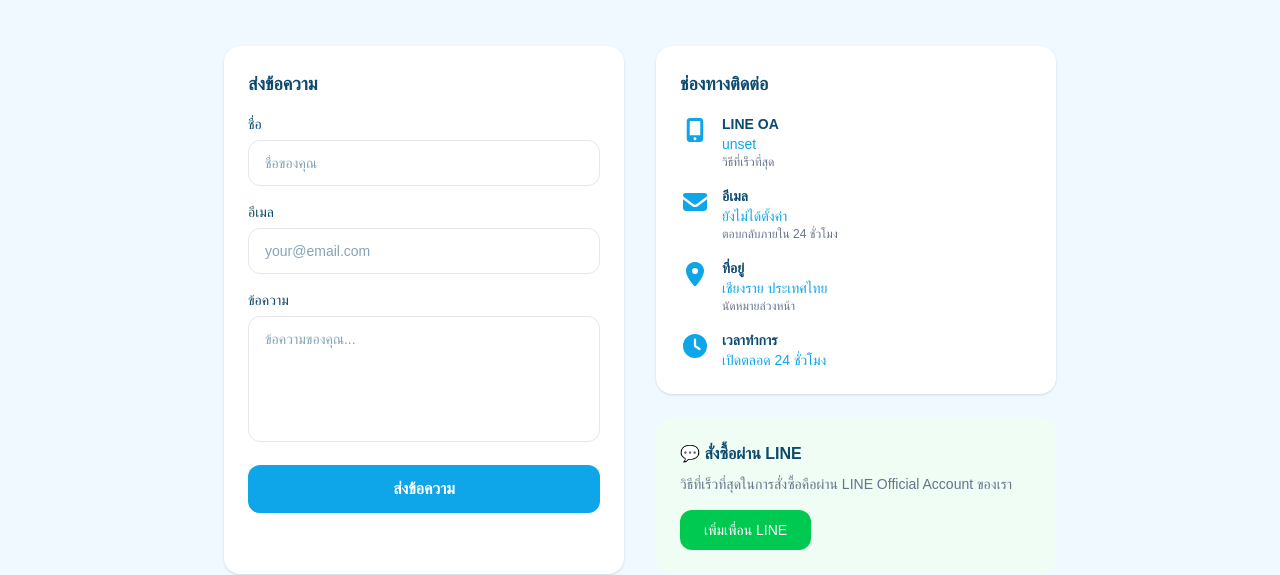
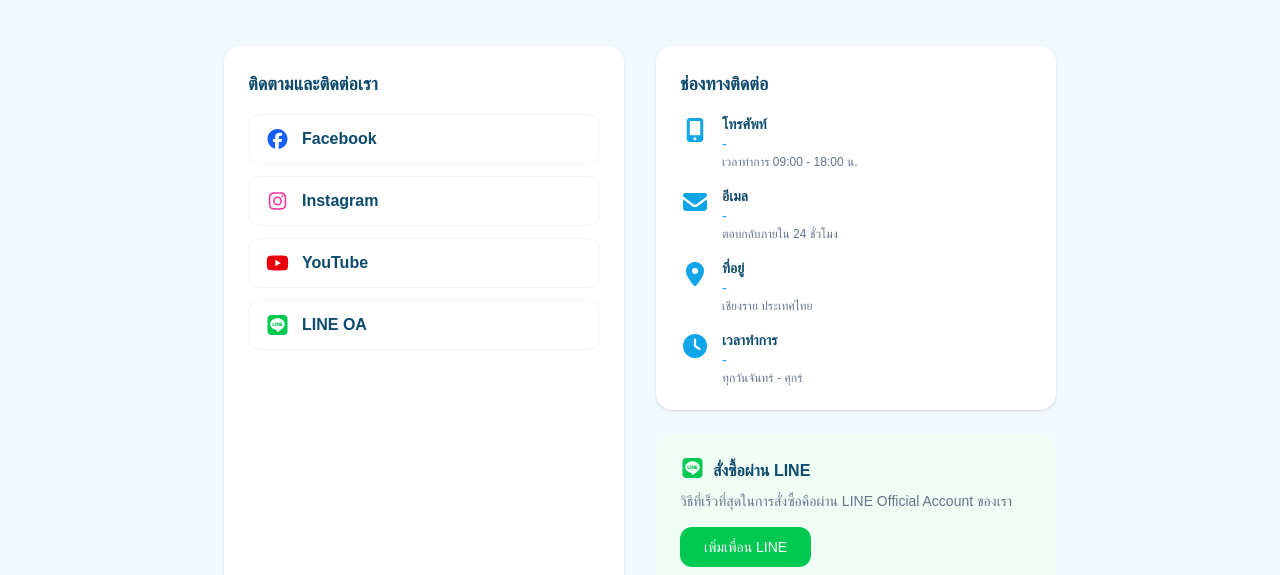
Before and after one commit to PawarisornS999/mini-betta-farm, a Next.js app: page /contact in a window 1280 px wide. Shown: the part 242-817 px from the top of the page. Built offline with nearby package versions, Linux system fonts and the light colour scheme; no server answers; a web font is replaced by a local one.

Commit message:
Update : fix line

```diff
--- a/src/app/api/line/daily-summary/route.ts
+++ b/src/app/api/line/daily-summary/route.ts
@@ -30,7 +30,7 @@ export async function GET(request: Request) {
   const lowStock = products.filter((product) => product.stock_qty > 0 && product.stock_qty <= 3).length;
   const soldOut = products.filter((product) => product.stock_qty === 0 || product.admin_status === "sold").length;
   const date = new Intl.DateTimeFormat("th-TH", { timeZone: "Asia/Bangkok", dateStyle: "medium" }).format(new Date());
-  const text = `📊 สรุปยอด Mini Betta Farm\n${date}\n━━━━━━━━━━━━\nคำสั่งซื้อวันนี้: ${activeOrders.length} รายการ\nชำระเงินแล้ว: ${paidOrders.length} รายการ\nยอดขายที่ชำระแล้ว: ฿${sales.toLocaleString("th-TH")}\nยกเลิก: ${orders.length - activeOrders.length} รายการ\nสต็อกต่ำ: ${lowStock} รายการ\nสินค้าหมด/ขายแล้ว: ${soldOut} รายการ\n━━━━━━━━━━━━\nดูรายละเอียดเพิ่มเติมได้ที่หน้า Admin`;
+  const text = `📊 สรุปยอด Mini Betta Farm\n${date}\n━━━━━━━━━━━━\n📝คำสั่งซื้อวันนี้: ${activeOrders.length} รายการ\n💰ชำระเงินแล้ว: ${paidOrders.length} รายการ\n✅ยอดขายที่ชำระแล้ว: ฿${sales.toLocaleString("th-TH")}\n🚫ยกเลิก: ${orders.length - activeOrders.length} รายการ\nสินค้าพร้อมขาย: ${lowStock} รายการ`;
   await pushLineMessage(recipient, text);
   return NextResponse.json({ success: true, orders: activeOrders.length, sales, lowStock, soldOut });
 }
--- a/src/app/contact/page.tsx
+++ b/src/app/contact/page.tsx
@@ -6,13 +6,24 @@ import { useLangStore } from "@/store/lang";
 import { getT } from "@/lib/i18n";
 import { FontAwesomeIcon } from "@fortawesome/react-fontawesome";
 import { faMobileScreenButton, faEnvelope, faLocationDot, faClock } from "@fortawesome/free-solid-svg-icons";
+import { faFacebook, faInstagram, faLine, faYoutube } from "@fortawesome/free-brands-svg-icons";
 
+const socialLinks = [
+  { label: "Facebook", href: "https://www.facebook.com/mini.betta.farm", icon: faFacebook, color: "text-blue-600" },
+  { label: "Instagram", href: "https://www.instagram.com/mini.betta.farm", icon: faInstagram, color: "text-pink-500" },
+  { label: "YouTube", href: "https://www.youtube.com/@mini-betta-farm", icon: faYoutube, color: "text-red-600" },
+  { label: "LINE OA", href: `https://line.me/R/ti/p/${encodeURIComponent(process.env.NEXT_PUBLIC_LINE_OA_ID || "")}`, icon: faLine, color: "text-green-500" },
+];
+const contactInfo = [
+  { label: "โทรศัพท์", value: process.env.NEXT_PUBLIC_CONTACT_PHONE || "-", desc: "เวลาทำการ 09:00 - 18:00 น.", icon: faMobileScreenButton },
+  { label: "อีเมล", value: process.env.NEXT_PUBLIC_CONTACT_EMAIL || "-", desc: "ตอบกลับภายใน 24 ชั่วโมง", icon: faEnvelope },
+  { label: "ที่อยู่", value: process.env.NEXT_PUBLIC_CONTACT_ADDRESS || "-", desc: "เชียงราย ประเทศไทย", icon: faLocationDot },
+  { label: "เวลาทำการ", value: process.env.NEXT_PUBLIC_CONTACT_HOURS || "-", desc: "ทุกวันจันทร์ - ศุกร์", icon: faClock },
+];
 export default function ContactPage() {
   const lang = useLangStore((s) => s.lang);
   const t = getT(lang).contact;
   const lineId = process.env.NEXT_PUBLIC_LINE_OA_ID;
-  const contactEmail = process.env.NEXT_PUBLIC_CONTACT_EMAIL;
-  const contactAddress = process.env.NEXT_PUBLIC_CONTACT_ADDRESS || "เชียงราย ประเทศไทย";
   return (
     <>
       <Header />
@@ -28,46 +39,22 @@ export default function ContactPage() {
           <div className="grid md:grid-cols-2 gap-8">
             <div className="bg-white rounded-2xl shadow-sm p-6">
               <h2 className="text-lg font-bold text-foreground mb-4">
-                {lang === "en" ? "Send a Message" : "ส่งข้อความ"}
+                {lang === "en" ? "Follow and Contact Us" : "ติดตามและติดต่อเรา"}
               </h2>
-              <form className="space-y-4" onSubmit={(e) => e.preventDefault()}>
-                <div>
-                  <label className="text-sm font-medium text-foreground block mb-1.5">
-                    {t.name}
-                  </label>
-                  <input
-                    type="text"
-                    placeholder={t.namePlaceholder}
-                    className="w-full px-4 py-3 rounded-xl border border-gray-200 focus:border-accent focus:outline-none text-sm"
-                  />
-                </div>
-                <div>
-                  <label className="text-sm font-medium text-foreground block mb-1.5">
-                    {t.email}
-                  </label>
-                  <input
-                    type="email"
-                    placeholder={t.emailPlaceholder}
-                    className="w-full px-4 py-3 rounded-xl border border-gray-200 focus:border-accent focus:outline-none text-sm"
-                  />
-                </div>
-                <div>
-                  <label className="text-sm font-medium text-foreground block mb-1.5">
-                    {t.message}
-                  </label>
-                  <textarea
-                    placeholder={t.messagePlaceholder}
-                    rows={5}
-                    className="w-full px-4 py-3 rounded-xl border border-gray-200 focus:border-accent focus:outline-none text-sm resize-none"
-                  />
-                </div>
-                <button
-                  type="submit"
-                  className="w-full bg-accent text-white py-3 rounded-xl font-semibold hover:bg-accent-dark transition-colors"
-                >
-                  {t.send}
-                </button>
-              </form>
+              <div className="grid gap-3 sm:grid-cols-1">
+                {socialLinks.map((item) => (
+                  <a
+                    key={item.label}
+                    href={item.href}
+                    target="_blank"
+                    rel="noopener noreferrer"
+                    className="flex items-center gap-3 rounded-xl border border-gray-100 px-4 py-3 font-semibold text-foreground transition-colors hover:border-accent/30 hover:bg-sky-50"
+                  >
+                    <FontAwesomeIcon icon={item.icon} className={`w-5 text-xl ${item.color}`} />
+                    <span>{item.label}</span>
+                  </a>
+                ))}
+              </div>
             </div>
 
             <div className="space-y-6">
@@ -76,41 +63,7 @@ export default function ContactPage() {
                   {t.infoTitle}
                 </h2>
                 <div className="space-y-4">
-                  {[
-                    {
-                      icon: faMobileScreenButton,
-                      label: t.lineLabel,
-                      value: lineId || "รอตั้งค่า LINE OA",
-                      desc:
-                        lang === "en"
-                          ? "Fastest way to reach us"
-                          : "วิธีที่เร็วที่สุด",
-                    },
-                    {
-                      icon: faEnvelope,
-                      label: t.emailLabel,
-                      value: contactEmail || (lang === "en" ? "Not configured" : "ยังไม่ได้ตั้งค่า"),
-                      desc:
-                        lang === "en"
-                          ? "We reply within 24 hours"
-                          : "ตอบกลับภายใน 24 ชั่วโมง",
-                    },
-                    {
-                      icon: faLocationDot,
-                      label: t.addressLabel,
-                      value: contactAddress,
-                      desc:
-                        lang === "en"
-                          ? "Farm visits by appointment"
-                          : "นัดหมายล่วงหน้า",
-                    },
-                    {
-                      icon: faClock,
-                      label: t.hoursLabel,
-                      value: t.hoursValue,
-                      desc:"",
-                    },
-                  ].map((item) => (
+                  {contactInfo.map((item) => (
                     <div key={item.label} className="flex items-start gap-3">
                       <FontAwesomeIcon icon={item.icon} className="mt-1 w-6 text-2xl text-accent" />
                       <div>
@@ -129,7 +82,8 @@ export default function ContactPage() {
 
               <div className="bg-green-50 rounded-2xl p-6">
                 <h3 className="font-bold text-foreground mb-2">
-                  💬 {lang === "en" ? "Order via LINE" : "สั่งซื้อผ่าน LINE"}
+                  <FontAwesomeIcon icon={faLine} className="mr-2 text-green-500 text-xl" />
+                  {lang === "en" ? "Order via LINE" : "สั่งซื้อผ่าน LINE"}
                 </h3>
                 <p className="text-sm text-muted mb-4">
                   {lang === "en"
--- a/src/app/globals.css
+++ b/src/app/globals.css
@@ -34,6 +34,31 @@ body {
 body.thai-font {
   font-family: "IBM Plex Sans Thai", sans-serif;
 }
+
+@keyframes testimonial-scroll {
+  from {
+    transform: translateX(0);
+  }
+  to {
+    transform: translateX(-50%);
+  }
+}
+
+.testimonial-track {
+  animation: testimonial-scroll 40s linear infinite;
+  will-change: transform;
+}
+
+.testimonial-track:hover {
+  animation-play-state: paused;
+}
+
+@media (prefers-reduced-motion: reduce) {
+  .testimonial-track {
+    animation: none;
+  }
+}
+
 ::-webkit-scrollbar {
   width: 8px;
 }
```
